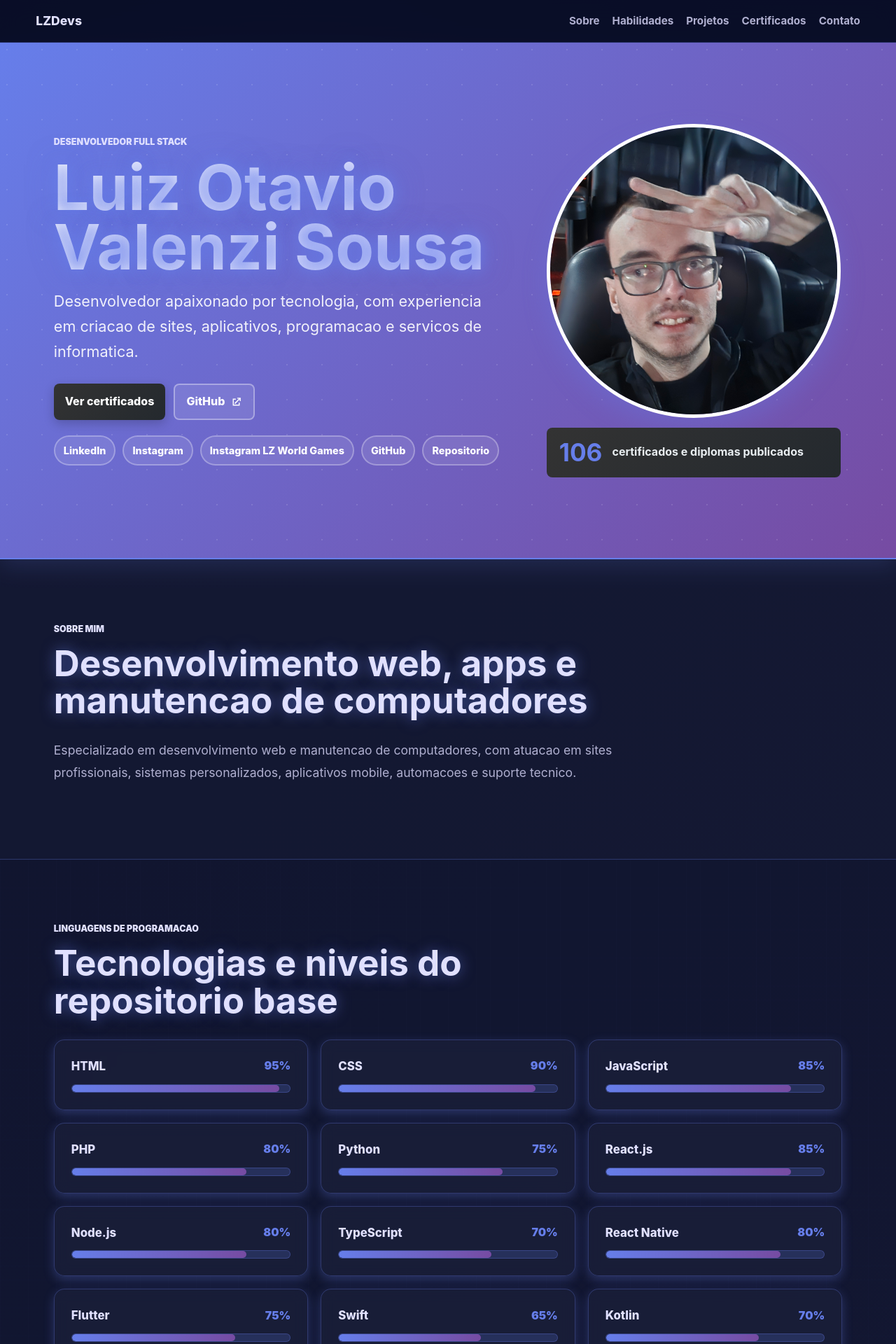
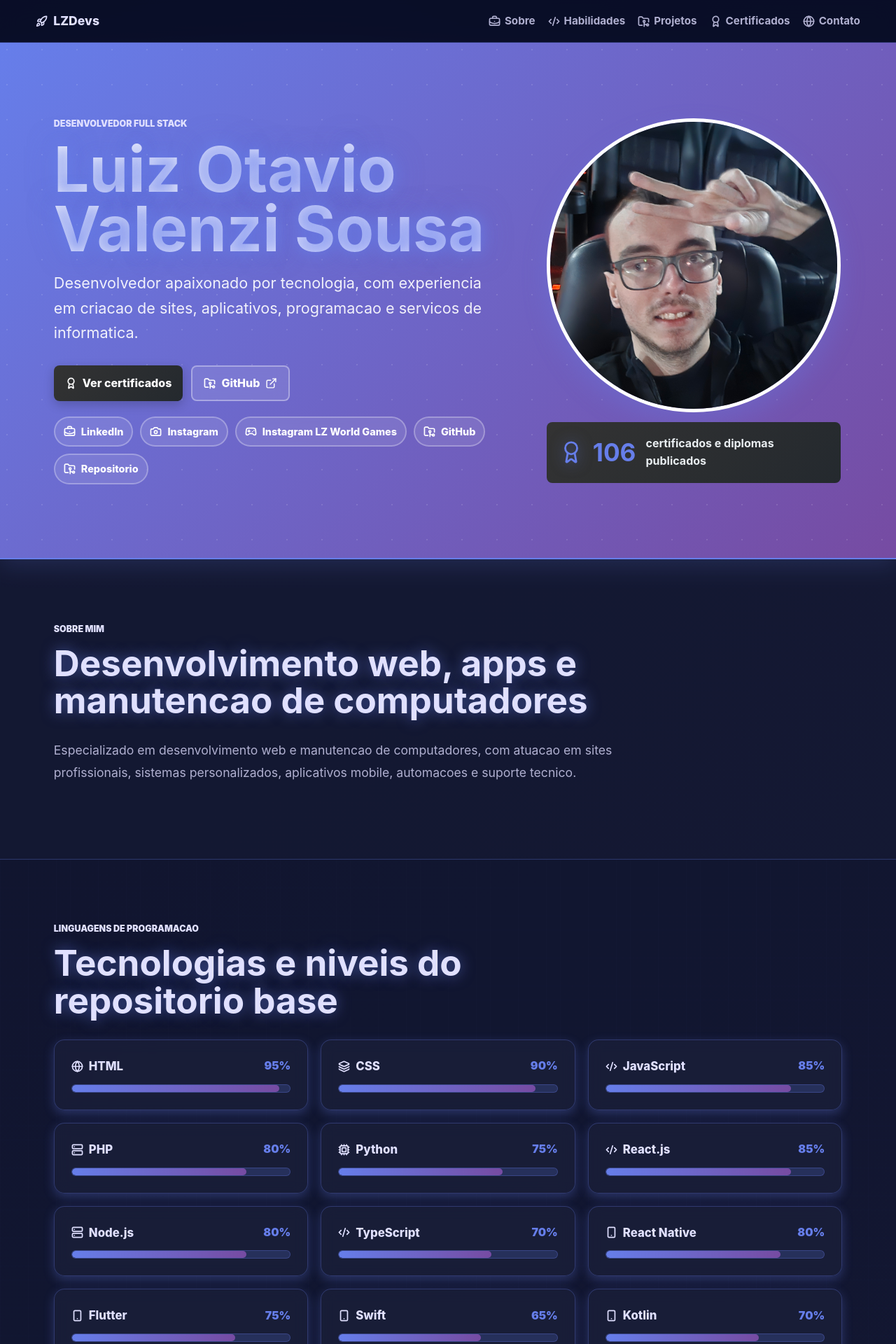
Before and after one commit to lzvsrx/lzdev, a React (Vite) app: page / in a window 1280 px wide. Shown: the top 1920 px of the page at 70% size. Built offline with nearby package versions, Linux system fonts and the light colour scheme; the HTML template or start-up script is replaced by a standard one.

Commit message:
Add contextual icons across portfolio sections

```diff
--- a/package.json
+++ b/package.json
@@ -3,6 +3,7 @@
   "version": "0.1.0",
   "private": true,
   "dependencies": {
+    "lucide-react": "^1.33.0",
     "react": "^19.2.7",
     "react-dom": "^19.2.7"
   },
--- a/src/App.css
+++ b/src/App.css
@@ -66,6 +66,9 @@ a {
 }
 
 .brand {
+  display: inline-flex;
+  align-items: center;
+  gap: 8px;
   color: var(--accent);
   font-size: 1.1rem;
   font-weight: 800;
@@ -82,6 +85,9 @@ a {
 }
 
 .nav-links a {
+  display: inline-flex;
+  align-items: center;
+  gap: 6px;
   text-decoration: none;
 }
 
@@ -190,11 +196,15 @@ h1 {
   transform: translateY(-2px);
 }
 
-.icon {
+.icon,
+.inline-icon {
   width: 17px;
   height: 17px;
-  fill: currentColor;
   flex: 0 0 auto;
+}
+
+.inline-icon {
+  stroke-width: 2.4;
 }
 
 .hero-media {
@@ -214,7 +224,7 @@ h1 {
 
 .hero-stats {
   display: grid;
-  grid-template-columns: auto 1fr;
+  grid-template-columns: auto auto 1fr;
   gap: 14px;
   align-items: center;
   margin-top: 14px;
@@ -228,6 +238,13 @@ h1 {
   color: var(--primary);
   font-size: 2.2rem;
   line-height: 1;
+}
+
+.stat-icon {
+  width: 34px;
+  height: 34px;
+  color: var(--primary);
+  filter: drop-shadow(0 0 10px rgba(102, 126, 234, 0.5));
 }
 
 .hero-stats span {
@@ -245,6 +262,7 @@ h1 {
 .social-chip-row a {
   display: inline-flex;
   align-items: center;
+  gap: 8px;
   min-height: 38px;
   padding: 8px 12px;
   border: 2px solid rgba(255, 255, 255, 0.28);
@@ -308,6 +326,7 @@ h1 {
 .certificate-type {
   display: inline-flex;
   align-items: center;
+  gap: 7px;
   min-height: 30px;
   padding: 6px 10px;
   border-radius: 999px;
@@ -401,6 +420,14 @@ h1 {
   box-shadow: 0 3px 10px rgba(102, 126, 234, 0.3);
 }
 
+.card-icon svg,
+.detail-icon svg,
+.database-item span svg {
+  width: 25px;
+  height: 25px;
+  stroke-width: 2.2;
+}
+
 .service-card h3,
 .project-summary-card h3,
 .database-item h3,
@@ -435,6 +462,9 @@ h1 {
 }
 
 .skill-name {
+  display: inline-flex;
+  align-items: center;
+  gap: 8px;
   color: var(--accent);
   font-size: 1.05rem;
   font-weight: 800;
@@ -484,6 +514,7 @@ h1 {
 .repo-meta span {
   display: inline-flex;
   align-items: center;
+  gap: 6px;
   min-height: 28px;
   padding: 5px 9px;
   border: 1px solid rgba(102, 126, 234, 0.3);
@@ -639,6 +670,12 @@ h1 {
   font-weight: 800;
 }
 
+.certificate-toolbar label {
+  display: inline-flex;
+  align-items: center;
+  gap: 8px;
+}
+
 .certificate-toolbar input {
   width: 100%;
   min-height: 46px;
@@ -684,6 +721,7 @@ h1 {
 
 .links-grid a {
   justify-content: space-between;
+  gap: 10px;
   background: linear-gradient(135deg, #333 0%, #24292e 100%);
   color: #fff;
   border-radius: 8px;
--- a/src/App.tsx
+++ b/src/App.tsx
@@ -1,131 +1,182 @@
 import React, { useMemo, useState } from 'react';
+import {
+  Award,
+  BadgeCheck,
+  BarChart3,
+  BookOpen,
+  Boxes,
+  BriefcaseBusiness,
+  CalendarClock,
+  Camera,
+  Code2,
+  Cpu,
+  Database,
+  DollarSign,
+  ExternalLink,
+  FileText,
+  FolderGit2,
+  Gamepad2,
+  GitFork,
+  Globe,
+  HardDrive,
+  Layers3,
+  Lock,
+  LockKeyhole,
+  MonitorCog,
+  Package,
+  Rocket,
+  Search,
+  Server,
+  ShieldCheck,
+  Smartphone,
+  Star,
+  Upload,
+  Users,
+  Wrench,
+  type LucideIcon,
+} from 'lucide-react';
 import './App.css';
 import { certificates } from './certificates';
 import { githubRepositories } from './repositories';
 
+type IconComponent = LucideIcon;
+
 const socialLinks = [
-  { label: 'LinkedIn', href: 'https://www.linkedin.com/in/luiz-otavio-valenzi-sousa-1180bb360/' },
-  { label: 'Instagram', href: 'https://www.instagram.com/luizotaviovs/' },
-  { label: 'Instagram LZ World Games', href: 'https://www.instagram.com/lzworldgames/' },
-  { label: 'GitHub', href: 'https://github.com/lzvsrx' },
-  { label: 'Repositorio', href: 'https://github.com/lzvsrx/lzworldstech-dev' },
+  { label: 'LinkedIn', href: 'https://www.linkedin.com/in/luiz-otavio-valenzi-sousa-1180bb360/', Icon: BriefcaseBusiness },
+  { label: 'Instagram', href: 'https://www.instagram.com/luizotaviovs/', Icon: Camera },
+  { label: 'Instagram LZ World Games', href: 'https://www.instagram.com/lzworldgames/', Icon: Gamepad2 },
+  { label: 'GitHub', href: 'https://github.com/lzvsrx', Icon: FolderGit2 },
+  { label: 'Repositorio', href: 'https://github.com/lzvsrx/lzworldstech-dev', Icon: FolderGit2 },
 ];
 
 const allLinks = [
   ...socialLinks,
-  { label: 'Repo original', href: 'https://github.com/lzvsrx/luizotaviodevs' },
-  { label: 'Todos os repositorios', href: 'https://github.com/lzvsrx?tab=repositories' },
+  { label: 'Repo original', href: 'https://github.com/lzvsrx/luizotaviodevs', Icon: BookOpen },
+  { label: 'Todos os repositorios', href: 'https://github.com/lzvsrx?tab=repositories', Icon: Boxes },
 ];
 
 const skills = [
-  { name: 'HTML', percentage: 95 },
-  { name: 'CSS', percentage: 90 },
-  { name: 'JavaScript', percentage: 85 },
-  { name: 'PHP', percentage: 80 },
-  { name: 'Python', percentage: 75 },
-  { name: 'React.js', percentage: 85 },
-  { name: 'Node.js', percentage: 80 },
-  { name: 'TypeScript', percentage: 70 },
-  { name: 'React Native', percentage: 80 },
-  { name: 'Flutter', percentage: 75 },
-  { name: 'Swift', percentage: 65 },
-  { name: 'Kotlin', percentage: 70 },
+  { name: 'HTML', percentage: 95, Icon: Globe },
+  { name: 'CSS', percentage: 90, Icon: Layers3 },
+  { name: 'JavaScript', percentage: 85, Icon: Code2 },
+  { name: 'PHP', percentage: 80, Icon: Server },
+  { name: 'Python', percentage: 75, Icon: Cpu },
+  { name: 'React.js', percentage: 85, Icon: Code2 },
+  { name: 'Node.js', percentage: 80, Icon: Server },
+  { name: 'TypeScript', percentage: 70, Icon: Code2 },
+  { name: 'React Native', percentage: 80, Icon: Smartphone },
+  { name: 'Flutter', percentage: 75, Icon: Smartphone },
+  { name: 'Swift', percentage: 65, Icon: Smartphone },
+  { name: 'Kotlin', percentage: 70, Icon: Smartphone },
 ];
 
 const databases = ['MySQL', 'PostgreSQL', 'MongoDB', 'SQLite', 'Firebase', 'MariaDB'];
 
 const services = [
   {
-    icon: 'PC',
+    Icon: MonitorCog,
     title: 'Formatacao',
     text: 'Formatacao completa de computadores com reinstalacao do sistema operacional e configuracao.',
   },
   {
-    icon: 'HW',
+    Icon: HardDrive,
     title: 'Instalacao de Pecas',
     text: 'Instalacao e upgrade de memoria RAM, HD, SSD, placas de video e outros componentes.',
   },
   {
-    icon: 'MT',
+    Icon: Wrench,
     title: 'Manutencao',
     text: 'Manutencao preventiva e corretiva, limpeza, otimizacao, configuracao e reparos.',
   },
   {
-    icon: 'DEV',
+    Icon: Code2,
     title: 'Programacao',
     text: 'Desenvolvimento de software personalizado, automacao de processos e solucoes sob medida.',
   },
   {
-    icon: 'WEB',
+    Icon: Globe,
     title: 'Criacao de Sites',
     text: 'Sites profissionais, responsivos e otimizados para apresentar marcas, servicos e projetos.',
   },
   {
-    icon: 'APP',
+    Icon: Smartphone,
     title: 'Criacao de Apps',
     text: 'Aplicativos mobile e web apps com tecnologias modernas e experiencia objetiva para o usuario.',
   },
 ];
 
-const showcaseFeatures = ['PHP', 'MySQL', 'JavaScript', 'Bootstrap', 'Dashboard', 'Relatorios'];
+const showcaseFeatures = [
+  { label: 'PHP', Icon: Server },
+  { label: 'MySQL', Icon: Database },
+  { label: 'JavaScript', Icon: Code2 },
+  { label: 'Bootstrap', Icon: Layers3 },
+  { label: 'Dashboard', Icon: BarChart3 },
+  { label: 'Relatorios', Icon: FileText },
+];
 
 const showcaseGallery = [
   {
     image: '/cores-dashboard.png',
     title: 'Dashboard Interativo',
     text: 'Visualizacao de metricas de vendas e estoque com graficos comparativos.',
+    Icon: BarChart3,
   },
   {
     image: '/cores-products.png',
     title: 'Gerenciamento de Produtos',
     text: 'Cadastro completo com imagem, marca, tipo, preco e data de vencimento.',
+    Icon: Package,
   },
   {
     image: '/cores-users.png',
     title: 'Gerenciamento de Usuarios',
     text: 'Sistema de permissoes com diferentes niveis de acesso: Admin, Funcionario e Cliente.',
+    Icon: Users,
   },
 ];
 
 const showcaseDetails = [
   {
-    icon: '01',
+    Icon: Boxes,
     title: 'Controle de Estoque',
     text: 'Acompanhamento em tempo real das quantidades disponiveis e alertas de estoque baixo.',
   },
   {
-    icon: '02',
+    Icon: DollarSign,
     title: 'Gestao de Vendas',
     text: 'Registro completo de vendas com calculo automatico de totais e historico de transacoes.',
   },
   {
-    icon: '03',
+    Icon: BarChart3,
     title: 'Relatorios Financeiros',
     text: 'Relatorios detalhados de produtos mais vendidos, faturamento total e analise de desempenho.',
   },
   {
-    icon: '04',
+    Icon: Users,
     title: 'Multi-Usuario',
     text: 'Sistema com diferentes perfis de acesso e preferencias personalizadas por cliente.',
   },
   {
-    icon: '05',
+    Icon: Upload,
     title: 'Importacao/Exportacao',
     text: 'Funcionalidade de importar e exportar dados via CSV e gerar relatorios em PDF.',
   },
   {
-    icon: '06',
+    Icon: ShieldCheck,
     title: 'Seguranca',
     text: 'Sistema de autenticacao seguro com senhas criptografadas e controle de sessao.',
   },
 ];
 
 function ExternalIcon() {
+  return <ExternalLink aria-hidden="true" className="icon" />;
+}
+
+function IconBadge({ Icon }: { Icon: IconComponent }) {
   return (
-    <svg aria-hidden="true" viewBox="0 0 24 24" className="icon">
-      <path d="M14 3h7v7h-2V6.41l-9.29 9.3-1.42-1.42 9.3-9.29H14V3Z" />
-      <path d="M5 5h6v2H7v10h10v-4h2v6H5V5Z" />
-    </svg>
+    <span className="card-icon" aria-hidden="true">
+      <Icon />
+    </span>
   );
 }
 
@@ -153,13 +204,13 @@ function App() {
   return (
     <main className="site-shell">
       <nav className="topbar" aria-label="Navegacao principal">
-        <a className="brand" href="#inicio">LZDevs</a>
+        <a className="brand" href="#inicio"><Rocket aria-hidden="true" className="inline-icon" /> LZDevs</a>
         <div className="nav-links">
-          <a href="#sobre">Sobre</a>
-          <a href="#habilidades">Habilidades</a>
-          <a href="#projetos">Projetos</a>
-          <a href="#certificados">Certificados</a>
-          <a href="#contato">Contato</a>
+          <a href="#sobre"><BriefcaseBusiness aria-hidden="true" className="inline-icon" />Sobre</a>
+          <a href="#habilidades"><Code2 aria-hidden="true" className="inline-icon" />Habilidades</a>
+          <a href="#projetos"><FolderGit2 aria-hidden="true" className="inline-icon" />Projetos</a>
+          <a href="#certificados"><Award aria-hidden="true" className="inline-icon" />Certificados</a>
+          <a href="#contato"><Globe aria-hidden="true" className="inline-icon" />Contato</a>
         </div>
       </nav>
 
@@ -172,23 +223,29 @@ function App() {
             aplicativos, programacao e servicos de informatica.
           </p>
           <div className="hero-actions">
-            <a className="primary-button" href="#certificados">Ver certificados</a>
+            <a className="primary-button" href="#certificados"><Award aria-hidden="true" className="inline-icon" />Ver certificados</a>
             <a className="ghost-button" href="https://github.com/lzvsrx" target="_blank" rel="noopener noreferrer">
-              GitHub <ExternalIcon />
+              <FolderGit2 aria-hidden="true" className="inline-icon" /> GitHub <ExternalIcon />
             </a>
           </div>
           <div className="social-chip-row" aria-label="Links sociais">
-            {socialLinks.map((link) => (
+            {socialLinks.map((link) => {
+              const { Icon } = link;
+
+              return (
               <a href={link.href} target="_blank" rel="noopener noreferrer" key={link.href}>
+                <Icon aria-hidden="true" className="inline-icon" />
                 {link.label}
               </a>
-            ))}
+              );
+            })}
           </div>
         </div>
 
         <div className="hero-media" aria-label="Foto de perfil e resumo">
           <img src="/profile.jpg" alt="Luiz Otavio Valenzi Sousa" className="profile-photo" />
           <div className="hero-stats">
+            <Award aria-hidden="true" className="stat-icon" />
             <strong>{certificates.length}</strong>
             <span>certificados e diplomas publicados</span>
           </div>
@@ -215,7 +272,7 @@ function App() {
           {skills.map((skill) => (
             <article className="skill-item" key={skill.name}>
               <div className="skill-info">
-                <span className="skill-name">{skill.name}</span>
+                <span className="skill-name"><skill.Icon aria-hidden="true" className="inline-icon" />{skill.name}</span>
                 <span className="skill-percentage">{skill.percentage}%</span>
               </div>
               <div className="skill-bar" aria-hidden="true">
@@ -234,7 +291,7 @@ function App() {
         <div className="databases-grid">
           {databases.map((database) => (
             <article className="database-item" key={database}>
-              <span>DB</span>
+              <IconBadge Icon={Database} />
               <h3>{database}</h3>
             </article>
           ))}
@@ -249,7 +306,7 @@ function App() {
         <div className="services-grid">
           {services.map((service) => (
             <article className="service-card" key={service.title}>
-              <span className="card-icon">{service.icon}</span>
+              <IconBadge Icon={service.Icon} />
               <h3>{service.title}</h3>
               <p>{service.text}</p>
             </article>
@@ -276,26 +333,26 @@ function App() {
 
             return (
             <article className="project-summary-card" key={project.name}>
-              <span className="card-icon">{project.language ?? 'Repo'}</span>
+              <IconBadge Icon={project.private ? LockKeyhole : FolderGit2} />
               <h3>{project.name}</h3>
               <p>
                 {project.description ?? `Repositorio publico em ${project.language ?? 'desenvolvimento'}.`}
               </p>
               <div className="repo-meta" aria-label={`Metadados do repositorio ${project.name}`}>
-                <span>{project.language ?? 'Sem linguagem'}</span>
-                <span>Atualizado em {updatedAt}</span>
-                <span>{project.stars} estrelas</span>
-                <span>{project.forks} forks</span>
-                <span>{project.private ? 'Privado' : 'Publico'}</span>
-                {project.archived ? <span>Arquivado</span> : null}
+                <span><Code2 aria-hidden="true" className="inline-icon" />{project.language ?? 'Sem linguagem'}</span>
+                <span><CalendarClock aria-hidden="true" className="inline-icon" />Atualizado em {updatedAt}</span>
+                <span><Star aria-hidden="true" className="inline-icon" />{project.stars} estrelas</span>
+                <span><GitFork aria-hidden="true" className="inline-icon" />{project.forks} forks</span>
+                <span>{project.private ? <Lock aria-hidden="true" className="inline-icon" /> : <Globe aria-hidden="true" className="inline-icon" />}{project.private ? 'Privado' : 'Publico'}</span>
+                {project.archived ? <span><Package aria-hidden="true" className="inline-icon" />Arquivado</span> : null}
               </div>
               <div className="repo-actions">
                 <a href={project.url} target="_blank" rel="noopener noreferrer">
-                Ver projeto <ExternalIcon />
+                <FolderGit2 aria-hidden="true" className="inline-icon" /> Ver projeto <ExternalIcon />
                 </a>
                 {project.homepage ? (
                   <a href={project.homepage} target="_blank" rel="noopener noreferrer">
-                    Abrir site <ExternalIcon />
+                    <Globe aria-hidden="true" className="inline-icon" /> Abrir site <ExternalIcon />
                   </a>
                 ) : null}
               </div>
@@ -305,7 +362,7 @@ function App() {
         </div>
         <div className="github-profile-link">
           <a href="https://github.com/lzvsrx" target="_blank" rel="noopener noreferrer" className="profile-link-btn">
-            Ver todos os 48 repositorios no GitHub <ExternalIcon />
+            <FolderGit2 aria-hidden="true" className="inline-icon" /> Ver todos os repositorios no GitHub <ExternalIcon />
           </a>
         </div>
       </section>
@@ -327,7 +384,7 @@ function App() {
             </p>
             <div className="tag-row">
               {showcaseFeatures.map((feature) => (
-                <span key={feature}>{feature}</span>
+                <span key={feature.label}><feature.Icon aria-hidden="true" className="inline-icon" />{feature.label}</span>
               ))}
             </div>
           </div>
@@ -337,7 +394,7 @@ function App() {
             <article className="gallery-item" key={item.title}>
               <img src={item.image} alt={item.title} />
               <div>
-                <h3>{item.title}</h3>
+                <h3><item.Icon aria-hidden="true" className="inline-icon" />{item.title}</h3>
                 <p>{item.text}</p>
               </div>
             </article>
@@ -346,7 +403,7 @@ function App() {
         <div className="showcase-details">
           {showcaseDetails.map((detail) => (
             <article className="detail-card" key={detail.title}>
-              <span className="detail-icon">{detail.icon}</span>
+              <IconBadge Icon={detail.Icon} />
               <h3>{detail.title}</h3>
               <p>{detail.text}</p>
             </article>
@@ -360,7 +417,7 @@ function App() {
           <h2>Formacao, cursos e documentos</h2>
         </div>
         <div className="certificate-toolbar">
-          <label htmlFor="certificate-search">Buscar certificado</label>
+          <label htmlFor="certificate-search"><Search aria-hidden="true" className="inline-icon" />Buscar certificado</label>
           <input
             id="certificate-search"
             type="search"
@@ -374,12 +431,12 @@ function App() {
           {filteredCertificates.map((certificate) => (
             <article className="certificate-card" key={certificate.fileName}>
               <div>
-                <span className="certificate-type">{certificate.type}</span>
+                <span className="certificate-type"><BadgeCheck aria-hidden="true" className="inline-icon" />{certificate.type}</span>
                 <h3>{certificate.title}</h3>
                 <p>{certificate.originalName}</p>
               </div>
               <a href={certificate.href} target="_blank" rel="noopener noreferrer">
-                Abrir certificado <ExternalIcon />
+                <FileText aria-hidden="true" className="inline-icon" /> Abrir certificado <ExternalIcon />
               </a>
             </article>
           ))}
@@ -392,12 +449,17 @@ function App() {
           <h2>Contato e presenca online</h2>
         </div>
         <div className="links-grid">
-          {allLinks.map((link) => (
+          {allLinks.map((link) => {
+            const { Icon } = link;
+
+            return (
             <a href={link.href} target="_blank" rel="noopener noreferrer" key={link.href}>
+              <Icon aria-hidden="true" className="inline-icon" />
               {link.label}
               <ExternalIcon />
             </a>
-          ))}
+            );
+          })}
         </div>
       </section>
 
```
Also changed, not shown: 2 other files (tests, documents, lock files or other folders).
